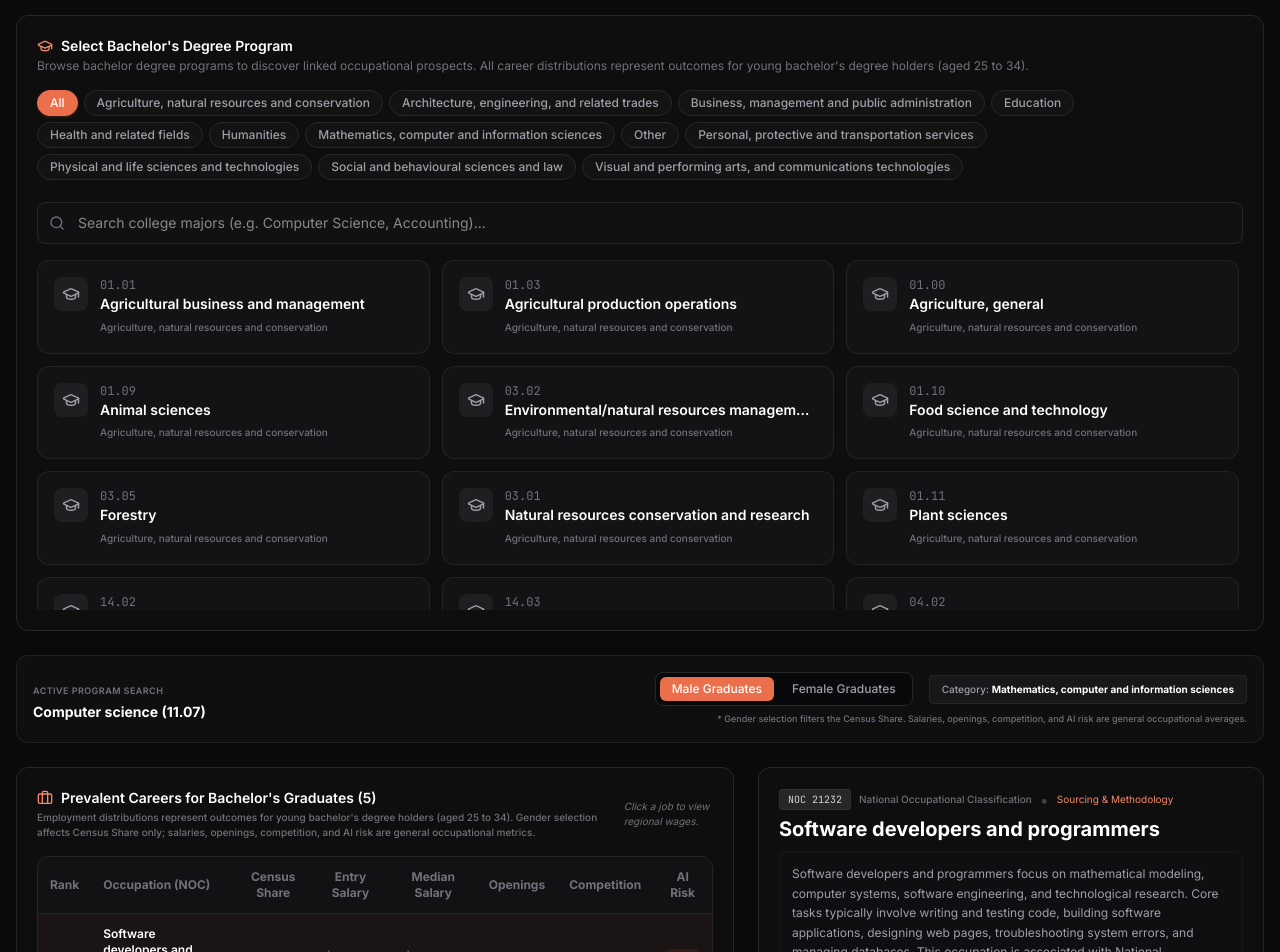
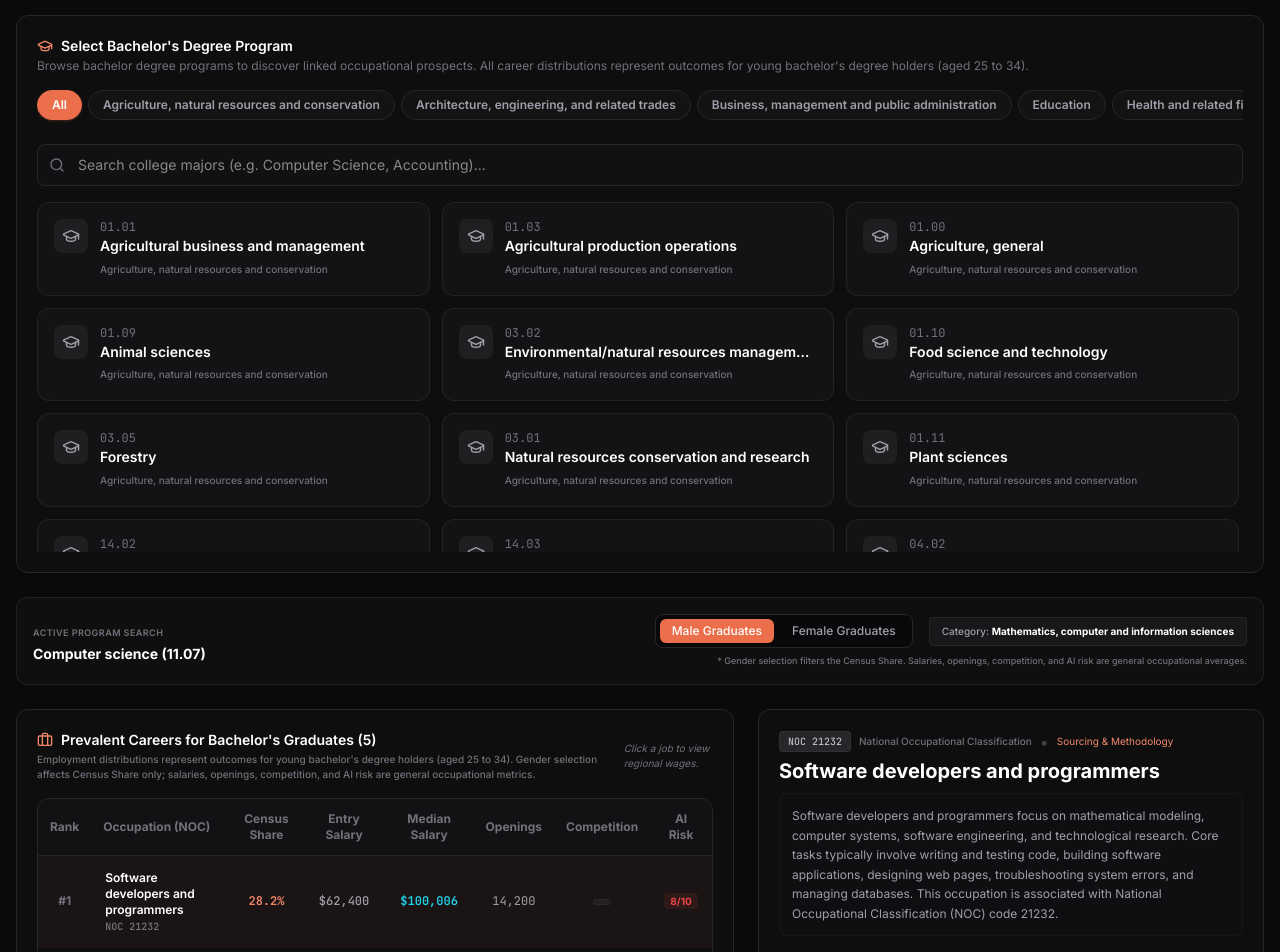
Before and after one commit to p3ji/occupation_ai, a React (Vite) app: page / in a window 1280 px wide. Shown: the part 120-1072 px from the top of the page. Built offline with nearby package versions, Linux system fonts and the light colour scheme.

Commit message:
Optimize dashboard experience for mobile viewports

```diff
--- a/src/App.jsx
+++ b/src/App.jsx
@@ -246,7 +246,7 @@ export default function App() {
             {/* Split Data Layout */}
             <div className="grid grid-cols-1 lg:grid-cols-12 gap-6 items-start">
               {/* Careers Table - Left Column */}
-              <div className="lg:col-span-7 space-y-4">
+              <div id="careers-table-section" className="lg:col-span-7 space-y-4">
                 <section className="bg-surface/30 p-5 rounded-xl border border-border">
                   <OccupationTable
                     selectedCip={selectedCip}
--- a/src/components/MajorSelector.jsx
+++ b/src/components/MajorSelector.jsx
@@ -26,12 +26,12 @@ export default function MajorSelector({ majors, selectedCip, onSelectMajor }) {
   return (
     <div className="space-y-4">
       {/* Category Pills */}
-      <div className="flex flex-wrap gap-1.5 overflow-x-auto pb-1.5 scrollbar-thin">
+      <div className="flex overflow-x-auto gap-1.5 pb-2 scrollbar-none snap-x snap-mandatory touch-pan-x -mx-4 px-4 sm:mx-0 sm:px-0">
         {categories.map(cat => (
           <button
             key={cat}
             onClick={() => setActiveCategory(cat)}
-            className={`px-3 py-1 rounded-full text-xs font-medium cursor-pointer transition-all duration-200 border ${
+            className={`px-3.5 py-1.5 rounded-full text-xs font-semibold cursor-pointer transition-all duration-200 border shrink-0 snap-start select-none ${
               activeCategory === cat
                 ? 'bg-primary text-white border-primary shadow-sm shadow-primary/20'
                 : 'bg-surface/50 text-zinc-400 border-border hover:bg-surface hover:text-zinc-200'
--- a/src/components/OccupationDetail.jsx
+++ b/src/components/OccupationDetail.jsx
@@ -1,13 +1,31 @@
-import React, { useMemo } from 'react';
+import React, { useMemo, useRef, useEffect } from 'react';
 import { Cpu, TrendingUp, Users, DollarSign, BookOpen } from 'lucide-react';
 
 export default function OccupationDetail({ selectedNoc, occupations, onViewMethodology }) {
+  const containerRef = useRef(null);
 
   // Find current active occupation details
   const activeOcc = useMemo(() => {
     if (!selectedNoc || !occupations) return null;
     return occupations.find(o => o.noc === selectedNoc);
   }, [selectedNoc, occupations]);
+
+  // Smooth auto-scroll on mobile when occupation changes
+  useEffect(() => {
+    if (activeOcc && window.innerWidth < 1024) {
+      const timer = setTimeout(() => {
+        containerRef.current?.scrollIntoView({ behavior: 'smooth', block: 'start' });
+      }, 100);
+      return () => clearTimeout(timer);
+    }
+  }, [selectedNoc, activeOcc]);
+
+  const handleBackToTable = () => {
+    const tableEl = document.getElementById('careers-table-section');
+    if (tableEl) {
+      tableEl.scrollIntoView({ behavior: 'smooth', block: 'start' });
+    }
+  };
 
   const getAiDisruptionLabelColor = (label) => {
     switch (label) {
@@ -39,7 +57,16 @@ export default function OccupationDetail({ selectedNoc, occupations, onViewMetho
   }
 
   return (
-    <div className="space-y-6">
+    <div ref={containerRef} className="space-y-6 scroll-mt-20">
+      {/* Mobile back button (visible on mobile viewports only) */}
+      <div className="block md:hidden">
+        <button
+          onClick={handleBackToTable}
+          className="w-full py-2.5 px-4 bg-zinc-900 hover:bg-zinc-800 text-zinc-300 rounded-lg border border-border text-xs font-semibold flex items-center justify-center gap-1.5 cursor-pointer active:scale-95 transition-all"
+        >
+          &larr; Back to Careers List
+        </button>
+      </div>
       {/* Header & Description */}
       <div>
         <div className="flex flex-wrap items-center gap-2">
--- a/src/components/OccupationTable.jsx
+++ b/src/components/OccupationTable.jsx
@@ -102,31 +102,31 @@ export default function OccupationTable({ selectedCip, crosswalk, occupations, s
                       : 'text-zinc-300 hover:bg-surface/30 hover:text-white'
                   }`}
                 >
-                  <td className="p-3 text-center font-bold text-zinc-500">
+                  <td className="p-3.5 text-center font-bold text-zinc-500">
                     #{index + 1}
                   </td>
-                  <td className="p-3 font-semibold">
+                  <td className="p-3.5 font-semibold">
                     <div>{job.title}</div>
                     <div className="text-[10px] text-zinc-500 font-mono mt-0.5">NOC {job.noc}</div>
                   </td>
-                  <td className="p-3 text-center font-mono font-bold text-primary-bright">
+                  <td className="p-3.5 text-center font-mono font-bold text-primary-bright">
                     {sharePct}
                   </td>
-                  <td className="p-3 text-center font-mono font-medium text-zinc-400">
+                  <td className="p-3.5 text-center font-mono font-medium text-zinc-400">
                     ${job.entrySalary.toLocaleString()}
                   </td>
-                  <td className="p-3 text-center font-mono font-bold text-accent">
+                  <td className="p-3.5 text-center font-mono font-bold text-accent">
                     ${job.medianSalary.toLocaleString()}
                   </td>
-                  <td className="p-3 text-center font-mono text-zinc-400">
+                  <td className="p-3.5 text-center font-mono text-zinc-400">
                     {job.openPositions.toLocaleString()}
                   </td>
-                  <td className="p-3 text-center">
+                  <td className="p-3.5 text-center">
                     <span className={`px-2 py-0.5 rounded-full border text-[10px] font-medium inline-block ${getCompetitionColor(job.competitionLevel)}`}>
                       {job.competitionLevel}
                     </span>
                   </td>
-                  <td className="p-3 text-center">
+                  <td className="p-3.5 text-center">
                     <span className={`px-1.5 py-0.5 rounded font-bold text-[10px] ${getAiRiskColor(job.karpathyExposure)}`}>
                       {job.karpathyExposure}/10
                     </span>
@@ -148,7 +148,7 @@ export default function OccupationTable({ selectedCip, crosswalk, occupations, s
             <div
               key={job.noc}
               onClick={() => onSelectNoc(job.noc)}
-              className={`p-4 rounded-xl border cursor-pointer glass-panel select-none transition-all duration-200 ${
+              className={`p-4.5 rounded-xl border cursor-pointer glass-panel select-none transition-all duration-200 active:scale-[0.99] ${
                 isSelected
                   ? 'border-primary/80 bg-primary/10 shadow-sm shadow-primary/10'
                   : 'border-border bg-surface/10 hover:bg-surface/20'
--- a/src/index.css
+++ b/src/index.css
@@ -61,3 +61,12 @@
   background: rgba(39, 39, 42, 0.6);
   border-color: rgba(63, 63, 70, 0.8);
 }
+
+/* Hide scrollbars but keep functionality */
+.scrollbar-none {
+  -ms-overflow-style: none;  /* IE and Edge */
+  scrollbar-width: none;  /* Firefox */
+}
+.scrollbar-none::-webkit-scrollbar {
+  display: none;
+}
```
